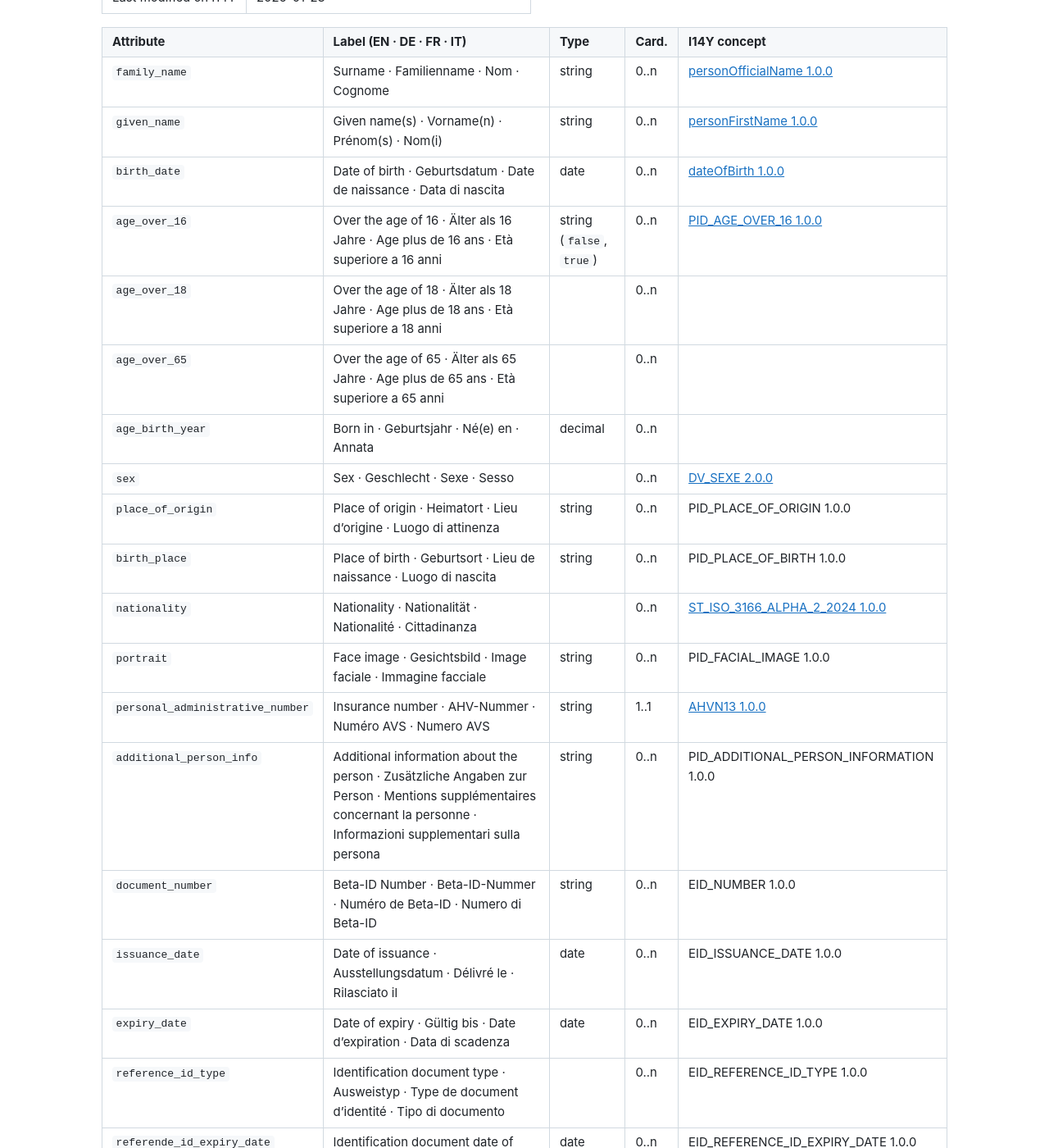
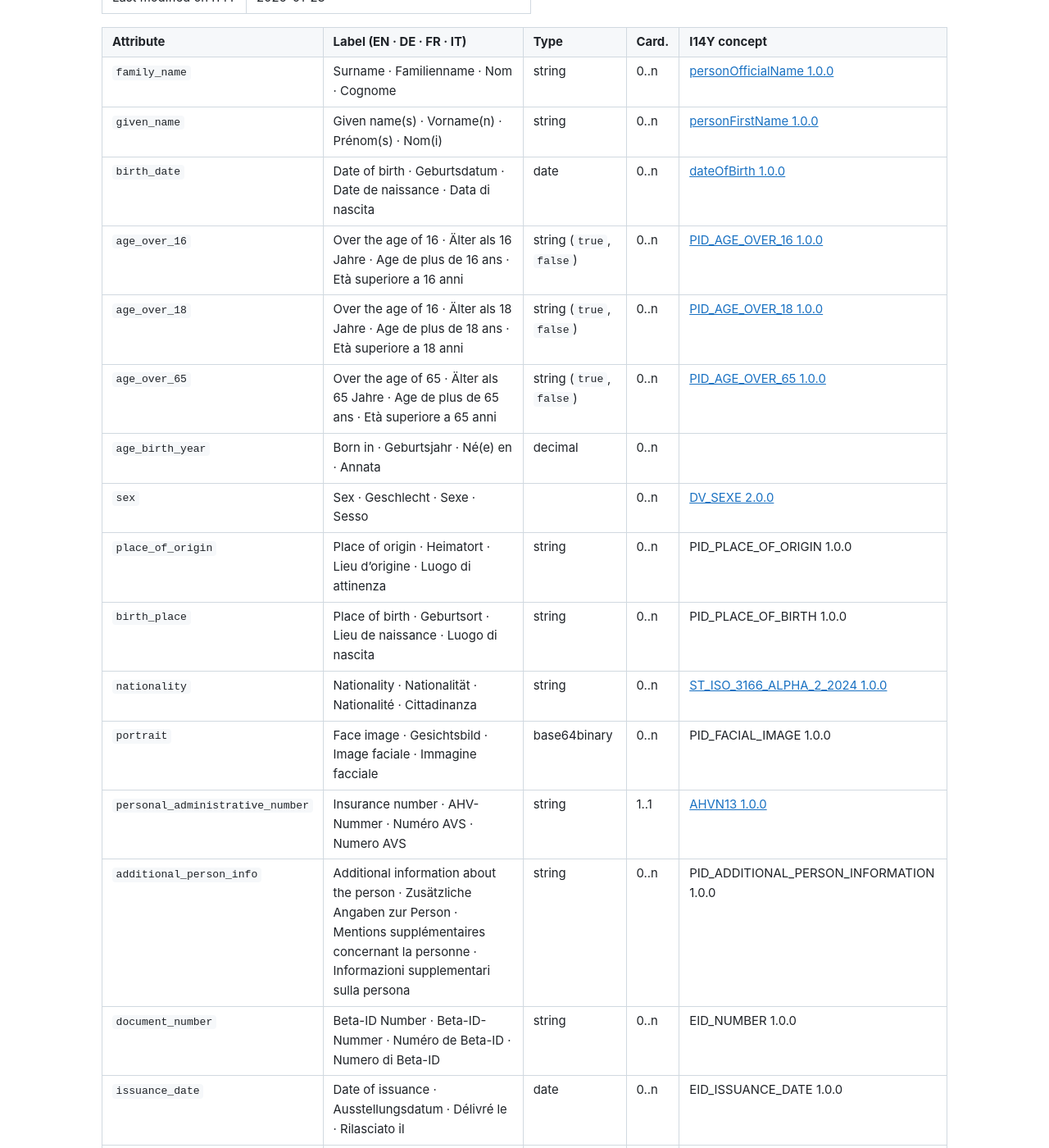
Before and after one commit to DIDAS-swiss/use-case-repository, a Jekyll site: the page built from federation/i14y/beta-id/README.md, in a window 1280 px wide and 1400 px high, scrolled down 627 px. Shown: the whole window at 82% size. Built offline with Jekyll 4.4.1, drawn with Linux system fonts in a browser that asks for light colours; our own code applies the rules of GitHub Pages for plain Markdown files.

Commit message:
Update federated sources

```diff
--- a/federation/i14y/beta-id/README.md
+++ b/federation/i14y/beta-id/README.md
@@ -20,15 +20,15 @@ Exports: [`structure.ttl`](structure.ttl) (SHACL, Turtle) · [`structure.jsonld`
 | `family_name` | Surname · Familienname · Nom · Cognome | string | 0..n | [personOfficialName 1.0.0](https://www.i14y.admin.ch/de/catalog/concepts/5fd27bff-8bd7-49d9-a4e3-c68e4f791cef/description) |
 | `given_name` | Given name(s) · Vorname(n) · Prénom(s) · Nom(i) | string | 0..n | [personFirstName 1.0.0](https://www.i14y.admin.ch/de/catalog/concepts/aecd306b-91c0-4854-a508-00dc570cb64b/description) |
 | `birth_date` | Date of birth · Geburtsdatum · Date de naissance · Data di nascita | date | 0..n | [dateOfBirth 1.0.0](https://www.i14y.admin.ch/de/catalog/concepts/cba34e18-bbed-4119-ae1a-3cf49d3a22ac/description) |
-| `age_over_16` | Over the age of 16 · Älter als 16 Jahre · Age plus de 16 ans · Età superiore a 16 anni | string (`false`, `true`) | 0..n | [PID_AGE_OVER_16 1.0.0](https://www.i14y.admin.ch/de/catalog/concepts/08dd4ce2-e77f-9b1f-9373-c73daf9e6a3b/description) |
-| `age_over_18` | Over the age of 18 · Älter als 18 Jahre · Age plus de 18 ans · Età superiore a 18 anni |  | 0..n |  |
-| `age_over_65` | Over the age of 65 · Älter als 65 Jahre · Age plus de 65 ans · Età superiore a 65 anni |  | 0..n |  |
+| `age_over_16` | Over the age of 16 · Älter als 16 Jahre · Age de plus de 16 ans · Età superiore a 16 anni | string (`true`, `false`) | 0..n | [PID_AGE_OVER_16 1.0.0](https://www.i14y.admin.ch/de/catalog/concepts/08dd4ce2-e77f-9b1f-9373-c73daf9e6a3b/description) |
+| `age_over_18` | Over the age of 16 · Älter als 18 Jahre · Age de plus de 18 ans · Età superiore a 18 anni | string (`true`, `false`) | 0..n | [PID_AGE_OVER_18 1.0.0](https://www.i14y.admin.ch/de/catalog/concepts/08dd4c86-4945-2c38-bf94-1eaf9db9dc2d/description) |
+| `age_over_65` | Over the age of 65 · Älter als 65 Jahre · Age de plus de 65 ans · Età superiore a 65 anni | string (`true`, `false`) | 0..n | [PID_AGE_OVER_65 1.0.0](https://www.i14y.admin.ch/de/catalog/concepts/08dd6a9b-148b-9e0b-8832-06a0228c29b1/description) |
 | `age_birth_year` | Born in · Geburtsjahr · Né(e) en · Annata | decimal | 0..n |  |
 | `sex` | Sex · Geschlecht · Sexe · Sesso |  | 0..n | [DV_SEXE 2.0.0](https://www.i14y.admin.ch/de/catalog/concepts/08dae1d6-4aab-d80c-96cc-4400b6cdae38/description) |
 | `place_of_origin` | Place of origin · Heimatort · Lieu d'origine · Luogo di attinenza | string | 0..n | PID_PLACE_OF_ORIGIN 1.0.0 |
 | `birth_place` | Place of birth · Geburtsort · Lieu de naissance · Luogo di nascita | string | 0..n | PID_PLACE_OF_BIRTH 1.0.0 |
-| `nationality` | Nationality · Nationalität · Nationalité · Cittadinanza |  | 0..n | [ST_ISO_3166_ALPHA_2_2024 1.0.0](https://www.i14y.admin.ch/de/catalog/concepts/08dc79aa-981b-7d9b-a00c-63519522b3c3/description) |
-| `portrait` | Face image · Gesichtsbild · Image faciale · Immagine facciale | string | 0..n | PID_FACIAL_IMAGE 1.0.0 |
+| `nationality` | Nationality · Nationalität · Nationalité · Cittadinanza | string | 0..n | [ST_ISO_3166_ALPHA_2_2024 1.0.0](https://www.i14y.admin.ch/de/catalog/concepts/08dc79aa-981b-7d9b-a00c-63519522b3c3/description) |
+| `portrait` | Face image · Gesichtsbild · Image faciale · Immagine facciale | base64binary | 0..n | PID_FACIAL_IMAGE 1.0.0 |
 | `personal_administrative_number` | Insurance number · AHV-Nummer · Numéro AVS · Numero AVS | string | 1..1 | [AHVN13 1.0.0](https://www.i14y.admin.ch/de/catalog/concepts/08dbcbbc-6826-fad6-973d-c76ab6ff6579/description) |
 | `additional_person_info` | Additional information about the person · Zusätzliche Angaben zur Person · Mentions supplémentaires concernant la personne · Informazioni supplementari sulla persona | string | 0..n | PID_ADDITIONAL_PERSON_INFORMATION 1.0.0 |
 | `document_number` | Beta-ID Number · Beta-ID-Nummer · Numéro de Beta-ID · Numero di Beta-ID | string | 0..n | EID_NUMBER 1.0.0 |
--- a/federation/i14y/residence-confirmation/dataset.json
+++ b/federation/i14y/residence-confirmation/dataset.json
@@ -158,7 +158,7 @@
  "spatial": [],
  "system": {
   "createdAt": "2026-01-23T08:17:16.053044+00:00",
-  "modifiedAt": "2026-07-02T09:02:16.302533+00:00"
+  "modifiedAt": "2026-11-13T08:12:16.18068+00:00"
  },
  "temporalCoverage": [],
  "themes": [
```
Also changed, not shown: _includes/i14y/beta-id.md (+5 -5 lines), _includes/i14y/residence-confirmation.md (+1 -1 lines), federation/i14y/beta-id/schema.json (+35 -17 lines), federation/i14y/residence-confirmation/README.md (+1 -1 lines), 2 other files.
